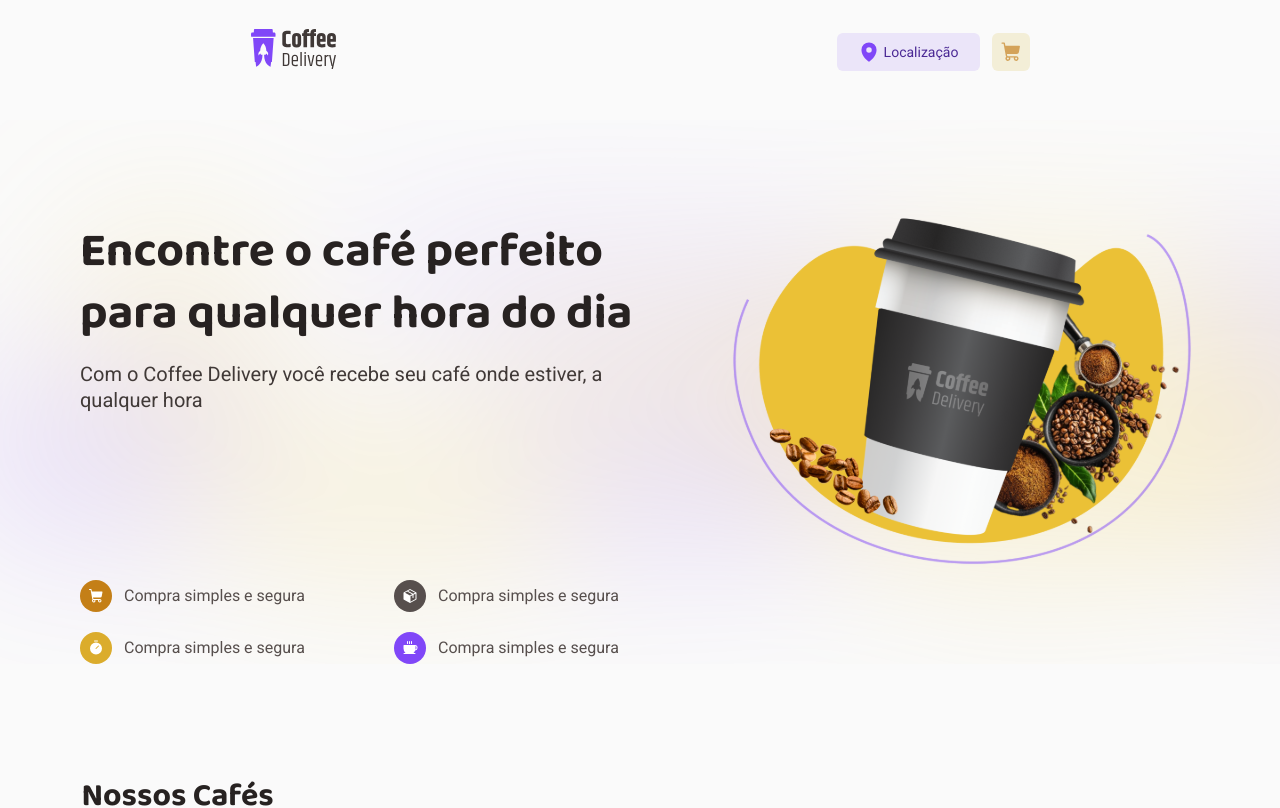
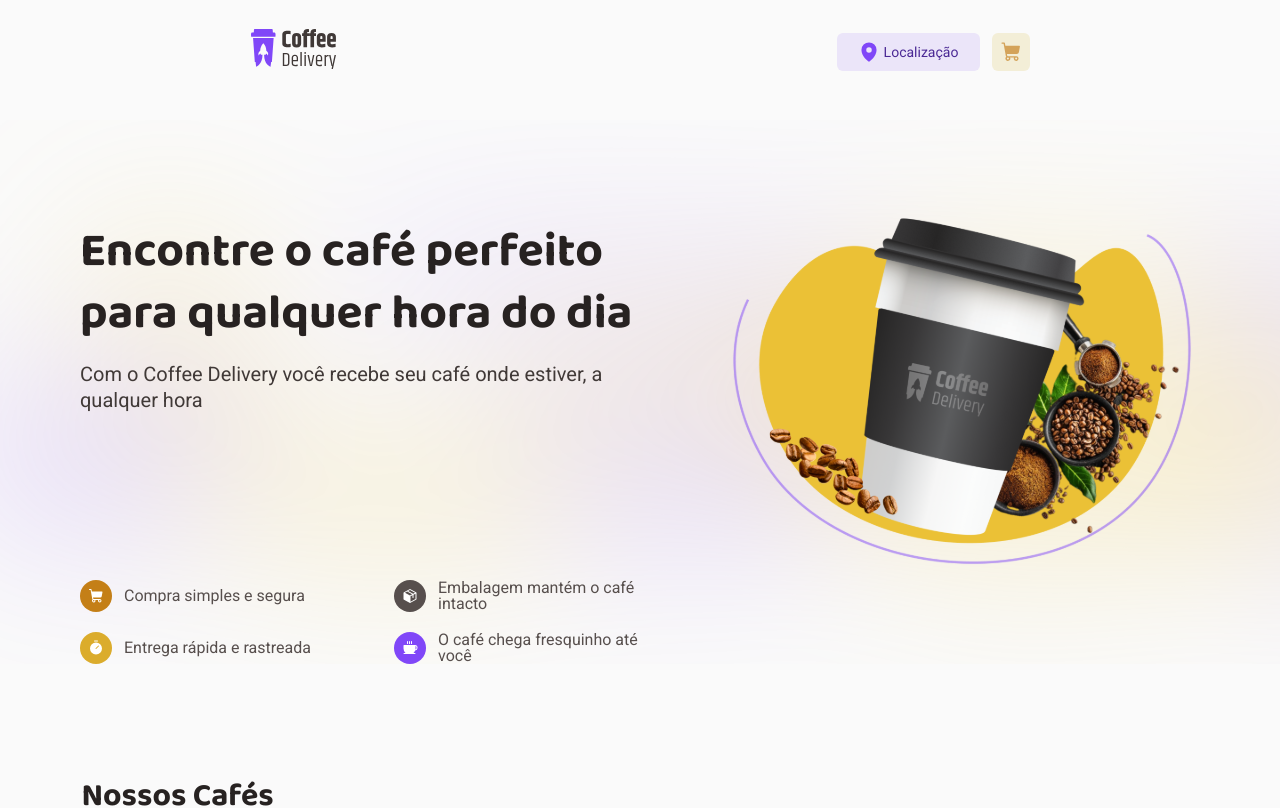
Before and after one commit to Yan-CarlosIF/Coffee-Delivery, a React (Vite) app: page / in a window 1280 px wide. Shown: the top 808 px of the page. Built offline with nearby package versions, Linux system fonts and the light colour scheme; no server answers.

Commit message:
fix: change the items contents

```diff
--- a/src/pages/Home/index.tsx
+++ b/src/pages/Home/index.tsx
@@ -18,9 +18,9 @@
           </Texts>
           <Itens>
             <Item content="Compra simples e segura" icon="shoppingCart" />
-            <Item content="Compra simples e segura" icon="package" />
-            <Item content="Compra simples e segura" icon="timer" />
-            <Item content="Compra simples e segura" icon="coffee" />
+            <Item content="Embalagem mantém o café intacto" icon="package" />
+            <Item content="Entrega rápida e rastreada" icon="timer" />
+            <Item content="O café chega fresquinho até você" icon="coffee" />
           </Itens>
         </LeftSide>
         <img src={Coffee} alt="" />
```
